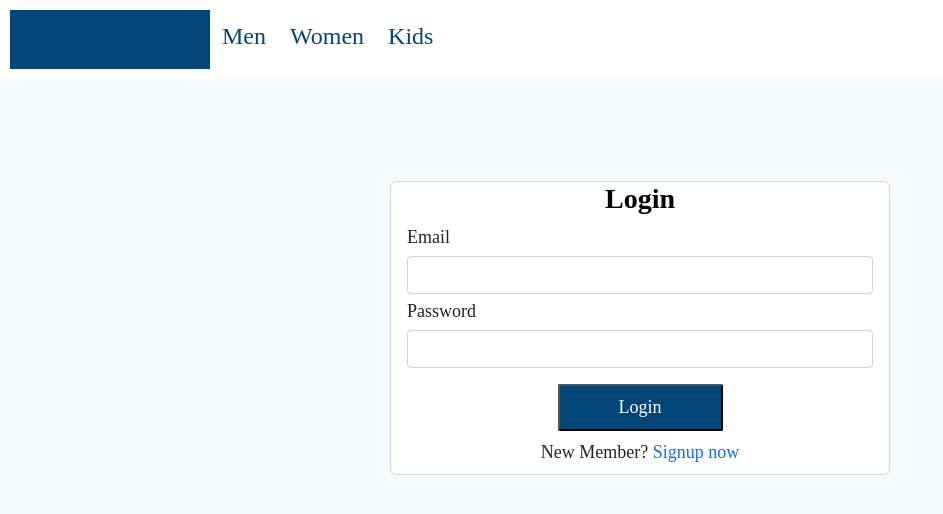
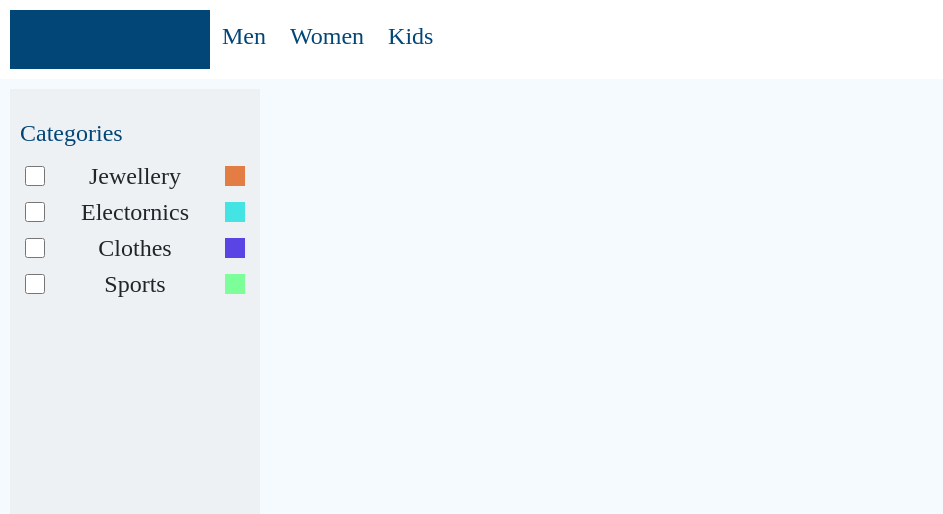
Before and after one commit to shivgauravinnovationm/shoppingcart, a React (Create React App) app: page / in a window 1280 px wide. Shown: the top 514 px of the page, without its empty margins (0-943 px from the left). Built offline with nearby package versions, Linux system fonts and the light colour scheme.

Commit message:
categories

```diff
--- a/src/App.js
+++ b/src/App.js
@@ -2,12 +2,14 @@ import logo from './logo.svg';
 import './App.css';
 import Header from './components/Header';
 import Login from './components/Login';
+import Sidebar from './components/Sidebar';
 
 function App() {
   return (
     <div >
       <Header />
-      <Login />
+      {/* <Login /> */}
+      <Sidebar />
     </div>
   );
 }
--- /dev/null
+++ b/src/components/Sidebar/index.js
@@ -0,0 +1,36 @@
+import React from 'react'
+import "./sidebar.css";
+
+function Sidebar() {
+    return (
+        <div>
+            <div className="sidebar">
+                <a className="active" href="#home">Categories</a>
+                <div className="sidebar-container">
+                    <input type="checkbox" name="jewellery" id="" />
+                    <div> <p className="sidebar-para">Jewellery</p></div>
+                    <div className="img_color_orange"></div>
+                </div>
+                <div className="sidebar-container">
+                    <input type="checkbox" name="jewellery" id="" />
+                    <div> <p className="sidebar-para">Electornics</p></div>
+                    <div className="img_color_lightBlue"></div>
+                </div>
+                <div className="sidebar-container">
+                    <input type="checkbox" name="jewellery" id="" />
+                    <div> <p className="sidebar-para">Clothes</p></div>
+                    <div className="img_color_voilet"></div>
+                </div>
+                <div className="sidebar-container">
+                    <input type="checkbox" name="jewellery" id="" />
+                    <div> <p className="sidebar-para">Sports</p></div>
+                    <div className="img_color_green"></div>
+                </div>
+
+            </div>
+
+        </div>
+    )
+}
+
+export default Sidebar
--- /dev/null
+++ b/src/components/Sidebar/sidebar.css
@@ -0,0 +1,76 @@
+.sidebar{
+    margin: 0;
+    padding: 0;
+    width: 250px;
+    background-color:rgba(223, 223, 223, 0.3);
+    position: fixed;
+    height: 80%;
+    overflow: auto;
+    margin: 10px 10px ;
+}
+
+.sidebar a{
+    display: block;
+    font-family: Montserrat;
+    font-style: normal;
+    font-weight: normal;
+    font-size: 24px;
+    line-height: 29px;
+    color: #024677;
+    padding: 10px;
+    margin-top: 20px;
+    text-decoration: none;
+}
+p{
+    font-family: Montserrat;
+    font-style: normal;
+    font-weight: normal;
+    font-size: 24px;
+    margin-bottom: 0rem !important;
+}
+.img_color_orange{
+    width: 20px;
+    height: 20px;
+    left: 240px;
+    top: 16px;
+    background: #E47D44;
+}
+.img_color_lightBlue{
+    width: 20px;
+    height: 20px;
+    left: 240px;
+    top: 16px;
+    background: #44E4E4;
+}
+.img_color_voilet{
+    width: 20px;
+    height: 20px;
+    left: 240px;
+    top: 16px;
+    background: #5A44E4;
+}
+.img_color_green{
+    width: 20px;
+    height: 20px;
+    left: 240px;
+    top: 16px;
+    background: #7CFE98;
+}
+
+input[type="checkbox"] {
+    width: 20px;
+    height: 20px;
+    left: 10px;
+    top: 15.5px;
+    border: 2px solid #000000;
+    box-sizing: border-box;
+}
+
+.sidebar-container{
+    display: flex;
+    flex-direction: row;
+    justify-content: space-between;
+    align-items: center;
+    padding-left: 15px;
+    padding-right: 15px;
+}
```
